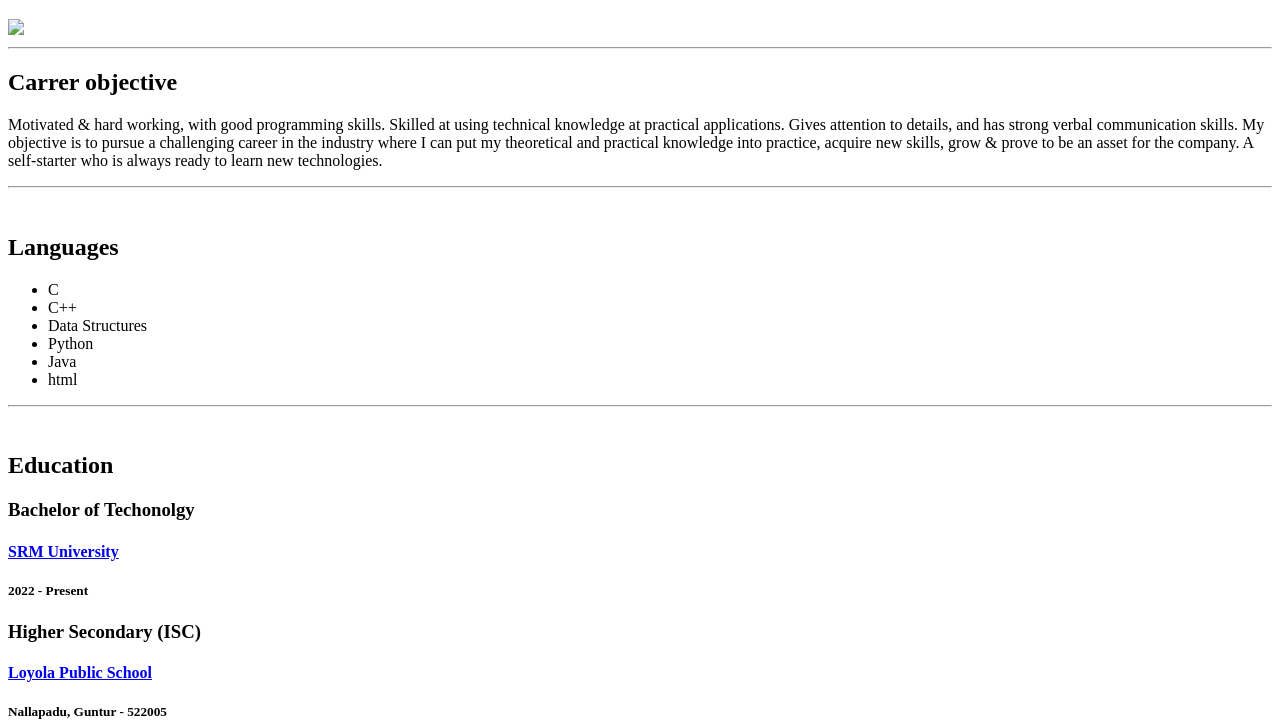
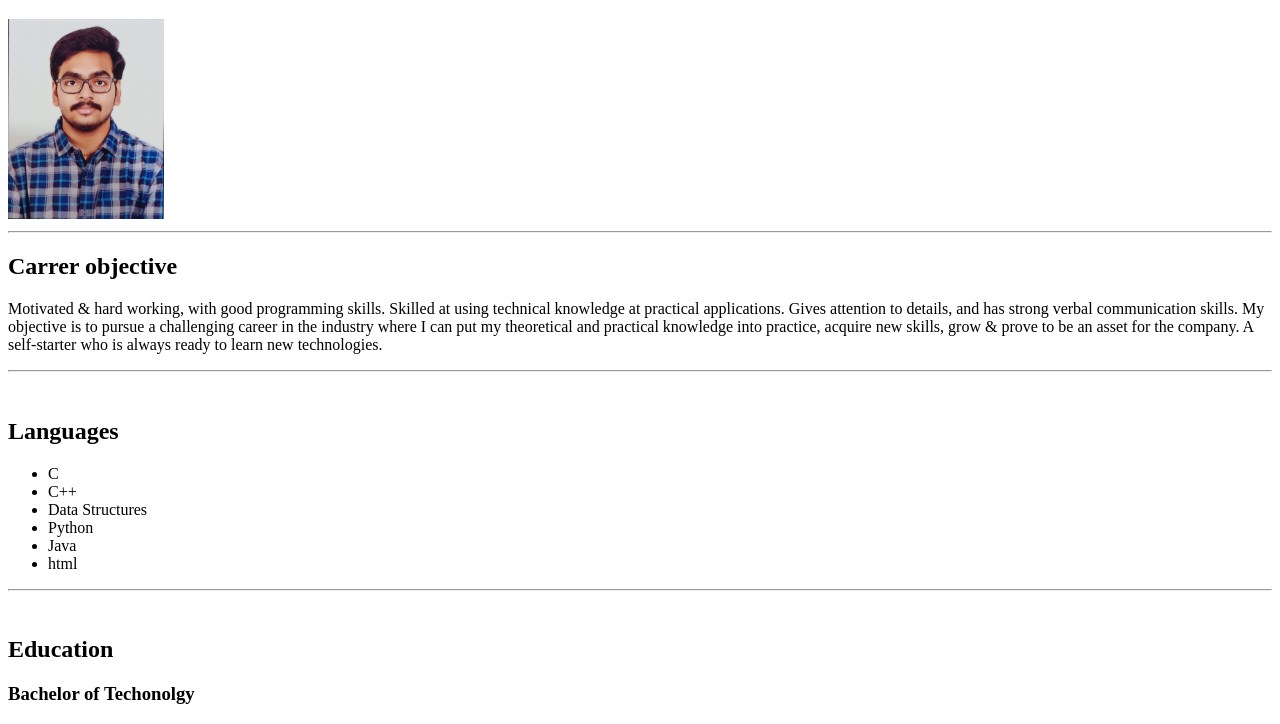
Before and after one commit to shanmukhramn/My-Resume_html, a plain HTML site: page index.html in a window 1280 px wide. Shown: the part 61-785 px from the top of the page. Drawn offline with Linux system fonts and the light colour scheme.

Commit message:
Update index.html

```diff
--- a/index.html
+++ b/index.html
@@ -8,7 +8,7 @@
     </head>
     <body>
         <h1>My Resume</h1>
-        <img src="./images/mypic_c.jpeg" height="200"/>
+        <img src="./images/mypic .jpg" height="200"/>
         <hr/>
         <Carrer objective>
             <h2>Carrer objective</h2>
```
